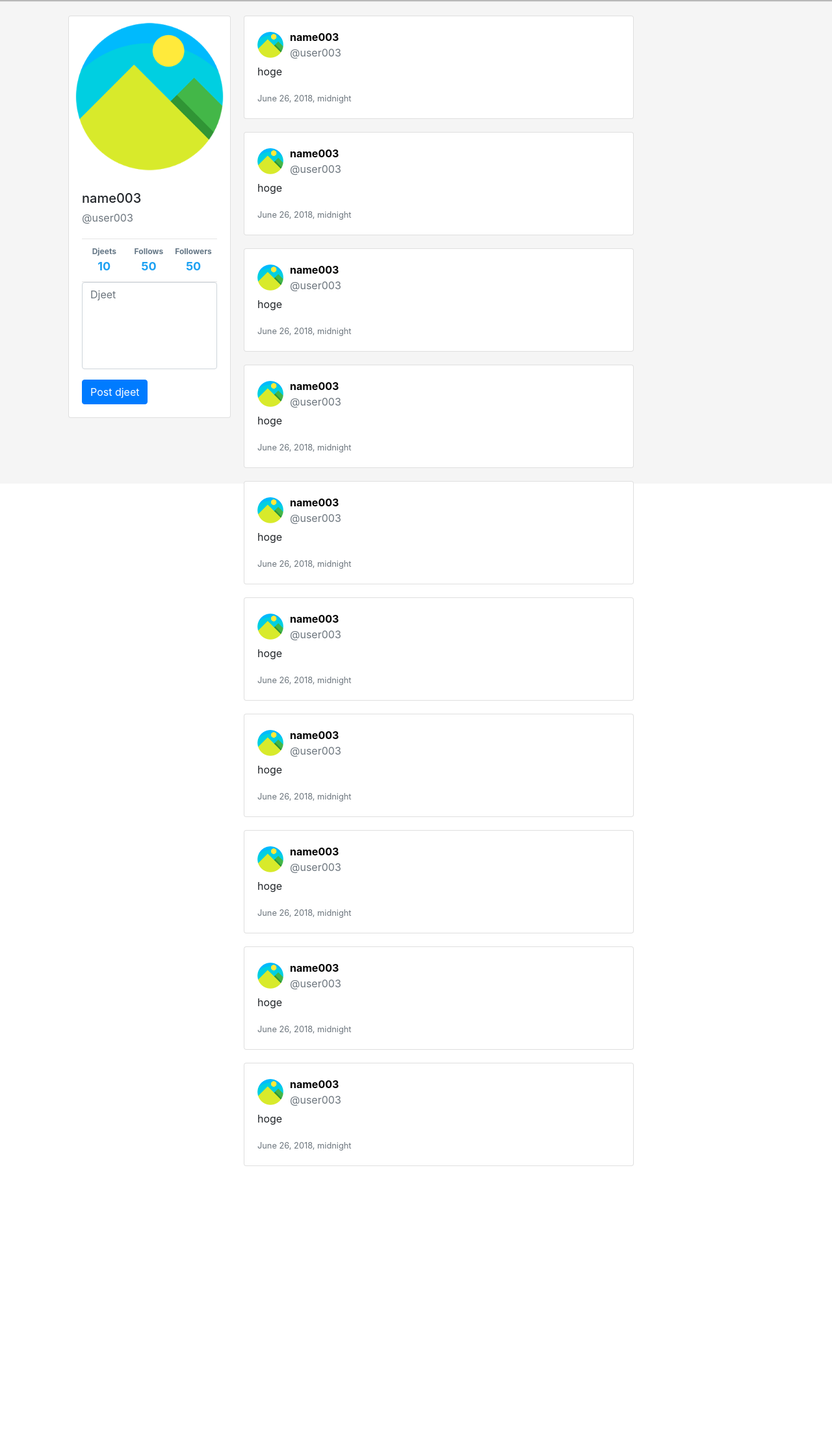
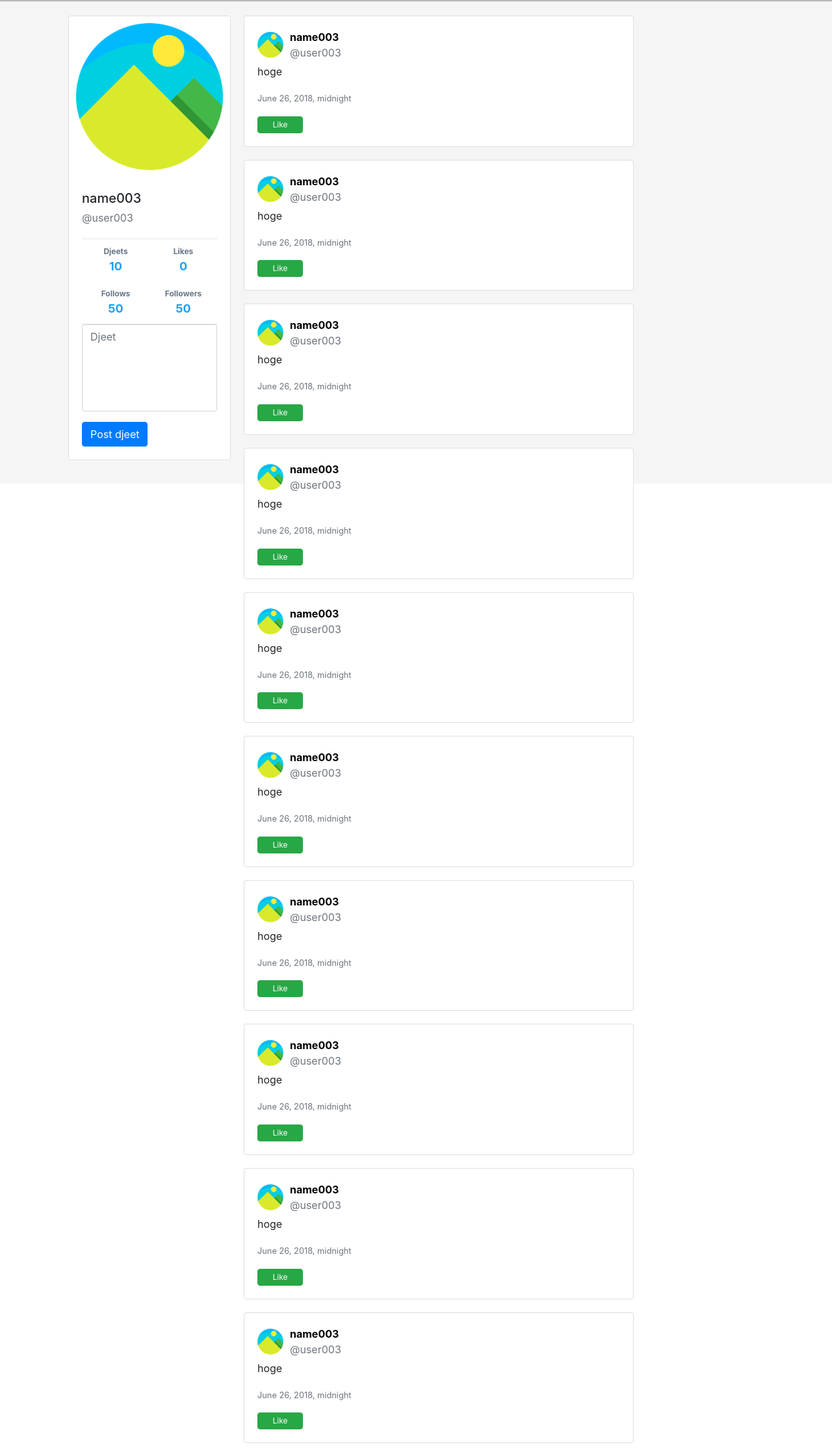
Before and after one commit to tat3/djitter, a Django app: a page that uses djeet/templates/djeet/_djeet.html in a window 1280 px wide. Shown: the part 56-2296 px from the top of the page at 65% size. Before the commit the page ends 1850 px from the top, so only its background shows below. Run offline with Django 3.2, Linux system fonts and the light colour scheme; a user stored in the database is signed in; data comes from the database, SQL or seed files in the repository; some libraries are stand-ins or nearby versions.

Commit message:
Add like

```diff
--- a/djeet/templates/djeet/_djeet.html
+++ b/djeet/templates/djeet/_djeet.html
@@ -13,5 +13,13 @@
     </div>
     <p class="card-text">{{ djeet.body }}</p>
     <p class="card-text"><small class="text-muted">{{ djeet.created_at }}</small></p>
+    <div class="djeet__action">
+      {% if not request.user.djeeterprofile in djeet.liked_by.all %}
+        <a class="btn btn-success btn-like" href="{% url "profile:like" djeet_id=djeet.id %}">Like</a>
+      {% else %}
+        <a class="btn btn-danger btn-like" href="{% url "profile:stoplike" djeet_id=djeet.id %}">Stop Like</a>
+      {% endif %}
+
+    </div>
   </div>
 </div>
--- a/djeet/views.py
+++ b/djeet/views.py
@@ -5,12 +5,13 @@ from .models import Djeet
 
 
 class FeedView(TemplateView):
-    template_name = "djeet/feed.html"
+    template_name = "djeet/djeets.html"
 
     def get(self, request):
         userids = [item.id for item in request.user.djeeterprofile.follows.all()]
         userids.append(request.user.id)
         djeets = list(Djeet.objects.filter(user_id__in=userids)[:25])
         return self.render_to_response({
+            "title": "Feed",
             "djeets": djeets
         })
--- a/djeeterprofile/models.py
+++ b/djeeterprofile/models.py
@@ -1,9 +1,11 @@
 from django.db import models
 from users.models import User
+from djeet.models import Djeet
 
 
 class DjeeterProfile(models.Model):
     user = models.OneToOneField(User, on_delete=models.DO_NOTHING)
     follows = models.ManyToManyField('self', related_name='followed_by', symmetrical=False)
+    likes = models.ManyToManyField(Djeet, related_name="liked_by", symmetrical=False)
 
 User.djeeterprofile = property(lambda u: DjeeterProfile.objects.get_or_create(user=u)[0])
--- a/djeeterprofile/static/djeeterprofile/css/layout.css
+++ b/djeeterprofile/static/djeeterprofile/css/layout.css
@@ -32,11 +32,12 @@ body {
     padding: 10px 0; }
   .profile__links {
     display: flex;
+    flex-wrap: wrap;
     list-style-type: none;
     padding: 0;
     margin: 0; }
   .profile__link {
-    width: calc(33%);
+    width: 50%;
     padding: 10px 0; }
     .profile__link-inner {
       text-align: center;
@@ -81,4 +82,9 @@ body {
 .text-black {
   color: #000000; }
 
+.btn-like {
+  font-size: 12px;
+  padding: 3px 0;
+  width: 70px; }
+
 /*# sourceMappingURL=layout.css.map */
--- a/djeeterprofile/static/djeeterprofile/scss/layout.scss
+++ b/djeeterprofile/static/djeeterprofile/scss/layout.scss
@@ -54,13 +54,14 @@ body {
 
   &__links {
     display: flex;
+    flex-wrap: wrap;
     list-style-type:  none;
     padding: 0;
     margin: 0;
   }
 
   &__link {
-    width: calc(33%);
+    width: 50%;
     padding: 10px 0;
 
     &-inner {
@@ -134,3 +135,9 @@ body {
 .text-black {
   color: #000000;
 }
+
+.btn-like {
+  font-size: 12px;
+  padding: 3px 0;
+  width: 70px;
+}
--- a/djeeterprofile/templates/djeeterprofile/_profile.html
+++ b/djeeterprofile/templates/djeeterprofile/_profile.html
@@ -31,13 +31,19 @@
             </a>
           </li>
           <li class="profile__link">
+            <a class="profile__link-inner" href="{% url "profile:likes" user.username %}">
+              <p class="profile__link-title">Likes</p>
+              <p class="profile__link-number">{{ user.djeeterprofile.likes.count }}</p>
+            </a>
+          </li>
+          <li class="profile__link">
             <a class="profile__link-inner" href="{% url "profile:follows" user.username %}">
               <p class="profile__link-title">Follows</p>
               <p class="profile__link-number">{{ user.djeeterprofile.follows.count }}</p>
             </a>
           </li>
           <li class="profile__link">
-            <a class="profile__link-inner" href="{% url "profile:follows" user.username %}">
+            <a class="profile__link-inner" href="{% url "profile:following" user.username %}">
               <p class="profile__link-title">Followers</p>
               <p class="profile__link-number">{{ user.djeeterprofile.followed_by.count }}</p>
             </a>
--- a/djeeterprofile/urls.py
+++ b/djeeterprofile/urls.py
@@ -4,7 +4,7 @@ from django.conf.urls import handler404
 
 from .views import (
     ProfileView, FrontPageView, SignoutView, FollowsView, FollowersView,
-    FollowView, StopFollowView,
+    FollowView, StopFollowView, LikeView, StopLikeView, LikesView,
 )
 
 
@@ -17,6 +17,9 @@ urlpatterns = [
     path("<str:username>/following/", FollowersView.as_view(), name="following"),
     path("<str:username>/follow/", FollowView.as_view(), name="follow"),
     path("<str:username>/stopfollow/", StopFollowView.as_view(), name="stopfollow"),
+    path("like/<str:djeet_id>/", LikeView.as_view(), name="like"),
+    path("stoplike/<str:djeet_id>/", StopLikeView.as_view(), name="stoplike"),
+    path("<str:username>/likes/", LikesView.as_view(), name="likes"),
     path("<str:username>/", ProfileView.as_view(), name="profile"),
 ]
 
--- a/djeeterprofile/views.py
+++ b/djeeterprofile/views.py
@@ -10,8 +10,8 @@ from django.contrib.auth.views import LogoutView
 from djeeterprofile.forms import SignupForm, SigninForm
 from djeet.forms import DjeetForm
 from users.models import User
+from djeet.models import Djeet
 
-# Views
 
 def top_url():
     return reverse("profile:frontpage")
@@ -118,7 +118,7 @@ class FollowersView(TemplateView):
 class FollowView(LoginRequiredMixin, TemplateView):
 
     def get(self, request, username):
-        user = User.objects.get(username=username)
+        user = get_object_or_404(User, username=username)
         request.user.djeeterprofile.follows.add(user.djeeterprofile)
         return HttpResponseRedirect(reverse("profile:profile", kwargs={"username": username}))
 
@@ -126,9 +126,38 @@ class FollowView(LoginRequiredMixin, TemplateView):
 class StopFollowView(LoginRequiredMixin, TemplateView):
 
     def get(self, request, username):
-        user = User.objects.get(username=username)
+        user = get_object_or_404(User, username=username)
         request.user.djeeterprofile.follows.remove(user.djeeterprofile)
         return HttpResponseRedirect(reverse("profile:profile", kwargs={"username": username}))
 
+
+class LikeView(LoginRequiredMixin, TemplateView):
+
+    def get(self, request, djeet_id):
+        djeet = get_object_or_404(Djeet, id=djeet_id)
+        request.user.djeeterprofile.likes.add(djeet)
+        return redirect(request.META["HTTP_REFERER"])
+
+
+class StopLikeView(LoginRequiredMixin, TemplateView):
+
+    def get(self, request, djeet_id):
+        djeet = get_object_or_404(Djeet, id=djeet_id)
+        request.user.djeeterprofile.likes.remove(djeet)
+        return redirect(request.META["HTTP_REFERER"])
+
+
+class LikesView(TemplateView):
+    template_name = "djeet/djeets.html"
+
+    def get(self, request, username):
+        user = get_object_or_404(User, username=username)
+        djeets = user.djeeterprofile.likes.select_related("user").all()
+        return self.render_to_response({
+            "title": "Likes",
+            "djeets": djeets,
+        })
+
+
 def page_not_found(request, template_name="404.html"):
     return render(request, template_name, {})
```
Also changed, not shown: djeet/templates/djeet/djeets.html (added, +13 -0 lines), djeeterprofile/migrations/0003_djeeterprofile_likes.py (added).
